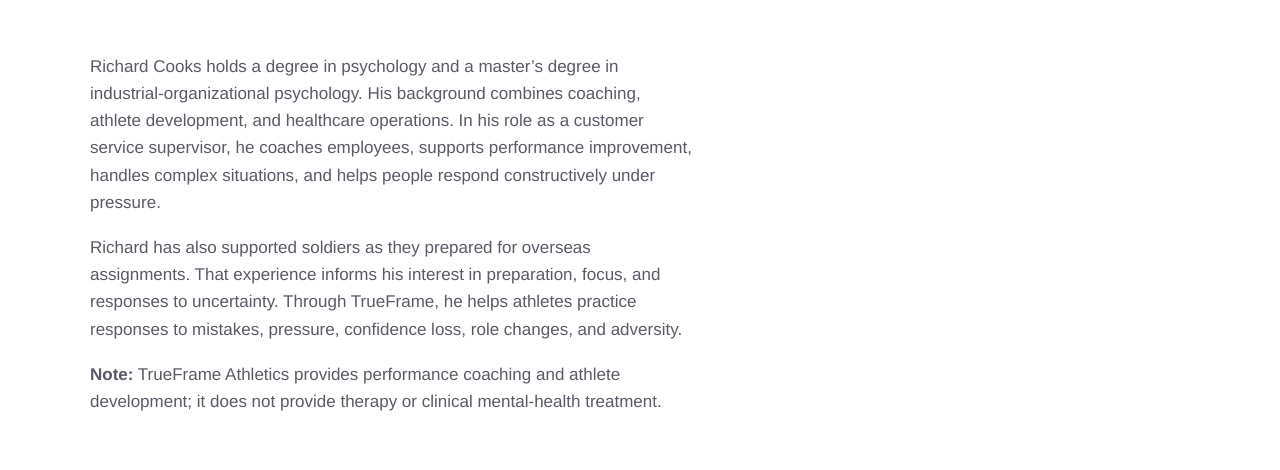
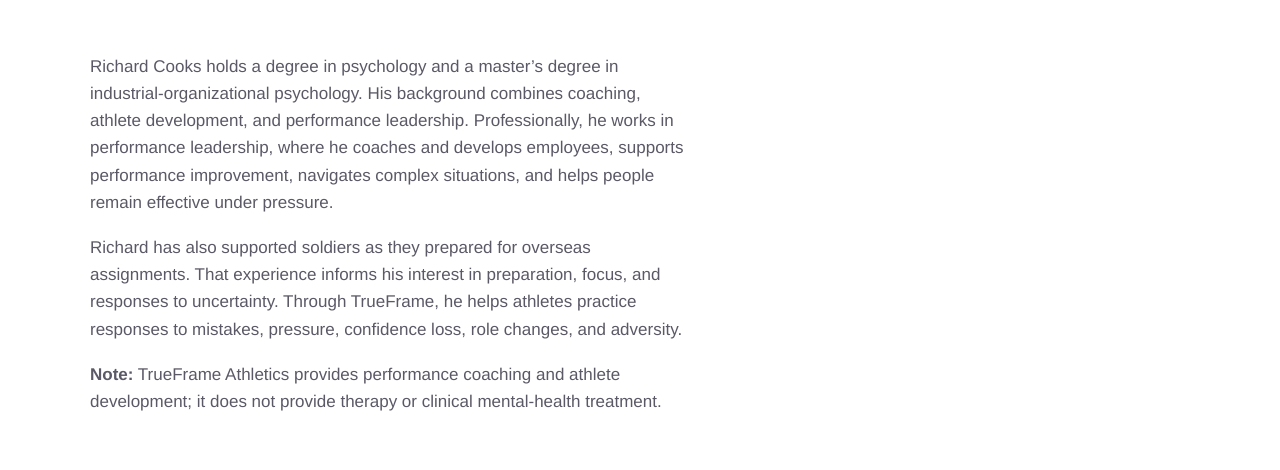
Before and after one commit to TrueFrameAthletics/trueframeathletics.com, a website: page public/founder.html in a window 1280 px wide. Shown: the part 330-800 px from the top of the page. Drawn offline with Linux system fonts and the light colour scheme.

Commit message:
Remove healthcare operations from founder bio

```diff
--- a/public/founder.html
+++ b/public/founder.html
@@ -33,7 +33,7 @@
       <h1 id="founder-heading" style="font-size:clamp(2rem,4.2vw,3.2rem)">Richard Cooks — Founder &amp; Mental Performance Coach</h1>
     </div>
     <div class="prose">
-      <p>Richard Cooks holds a degree in psychology and a master’s degree in industrial-organizational psychology. His background combines coaching, athlete development, and healthcare operations. In his role as a customer service supervisor, he coaches employees, supports performance improvement, handles complex situations, and helps people respond constructively under pressure.</p>
+      <p>Richard Cooks holds a degree in psychology and a master’s degree in industrial-organizational psychology. His background combines coaching, athlete development, and performance leadership. Professionally, he works in performance leadership, where he coaches and develops employees, supports performance improvement, navigates complex situations, and helps people remain effective under pressure.</p>
       <p>Richard has also supported soldiers as they prepared for overseas assignments. That experience informs his interest in preparation, focus, and responses to uncertainty. Through TrueFrame, he helps athletes practice responses to mistakes, pressure, confidence loss, role changes, and adversity.</p>
       <p><strong>Note:</strong> TrueFrame Athletics provides performance coaching and athlete development; it does not provide therapy or clinical mental-health treatment.</p>
     </div>
```
